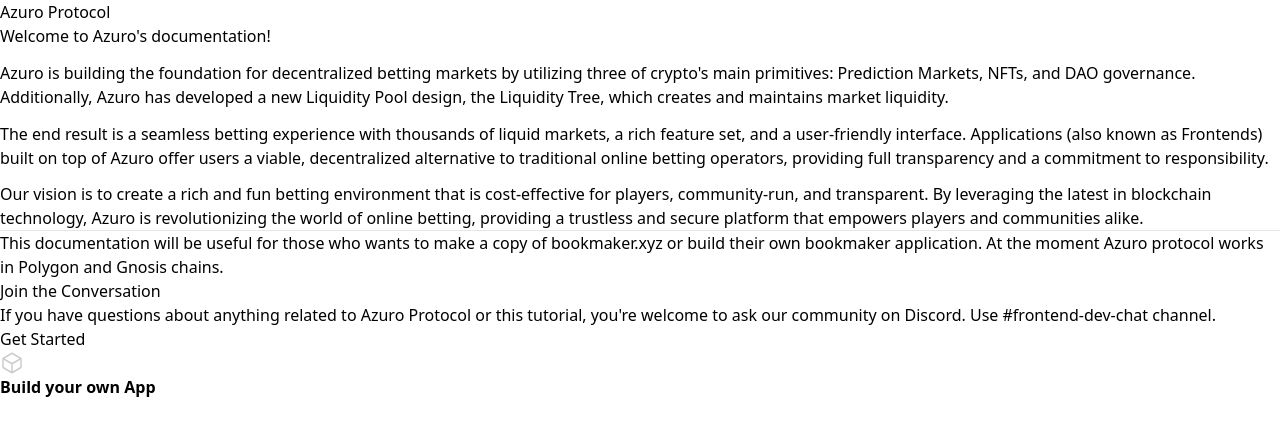
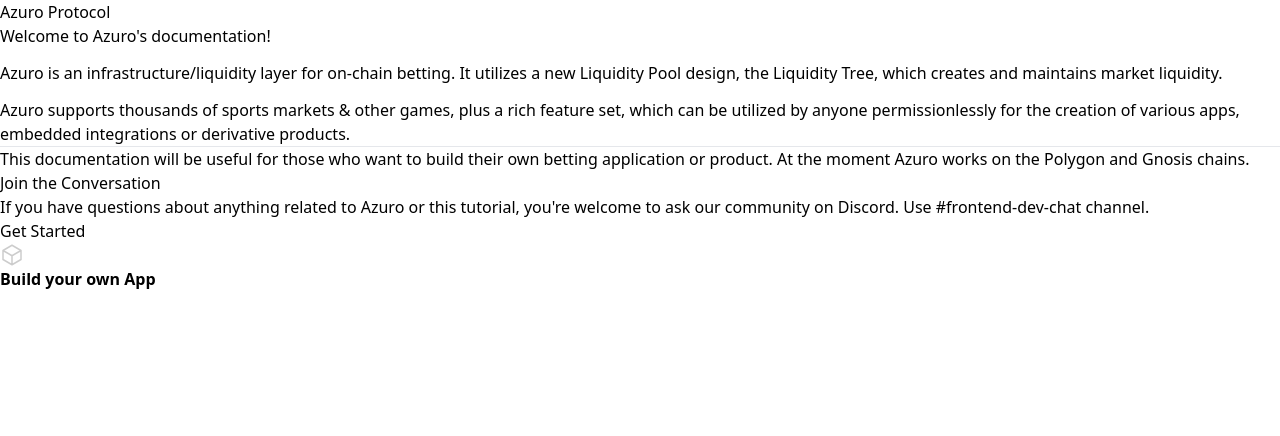
Before and after one commit to Azuro-protocol/gem-docs, a Next.js app: page / in a window 1280 px wide. Shown: the top 436 px of the page. Built offline with nearby package versions, Linux system fonts and the light colour scheme.

Commit message:
Update index.mdx
1

```diff
--- a/pages/index.mdx
+++ b/pages/index.mdx
@@ -3,18 +3,16 @@ import { Card, Cards } from '@components/card'
 # Azuro Protocol
 
 <p className="mt-6">Welcome to Azuro's documentation!</p>
-<p>Azuro is building the foundation for decentralized betting markets by utilizing three of crypto's main primitives: Prediction Markets, NFTs, and DAO governance. Additionally, Azuro has developed a new Liquidity Pool design, the Liquidity Tree, which creates and maintains market liquidity.</p>
-<p>The end result is a seamless betting experience with thousands of liquid markets, a rich feature set, and a user-friendly interface. Applications (also known as Frontends) built on top of Azuro offer users a viable, decentralized alternative to traditional online betting operators, providing full transparency and a commitment to responsibility.</p>
-<p>Our vision is to create a rich and fun betting environment that is cost-effective for players, community-run, and transparent. By leveraging the latest in blockchain technology, Azuro is revolutionizing the world of online betting, providing a trustless and secure platform that empowers players and communities alike.</p>
+<p>Azuro is an infrastructure/liquidity layer for on-chain betting. It utilizes a new Liquidity Pool design, the Liquidity Tree, which creates and maintains market liquidity.</p>
+<p>Azuro supports thousands of sports markets & other games, plus a rich feature set, which can be utilized by anyone permissionlessly for the creation of various apps, embedded integrations or derivative products.</p>
 
 ---
 
-This documentation will be useful for those who wants to make a copy of [bookmaker.xyz](https://bookmaker.xyz) or build
-their own bookmaker application. At the moment [Azuro protocol](https://azuro.org) works in Polygon and Gnosis chains.
+This documentation will be useful for those who want to build their own betting application or product. At the moment [Azuro](https://azuro.org) works on the Polygon and Gnosis chains.
 
 ## Join the Conversation
 
-If you have questions about anything related to Azuro Protocol or this tutorial, you're welcome to ask our community
+If you have questions about anything related to Azuro or this tutorial, you're welcome to ask our community
 on [Discord](https://discord.gg/azuro). Use [#frontend-dev-chat](https://discord.com/channels/880927413742219374/1088132731604578314) channel.
 
 ## Get Started
```
